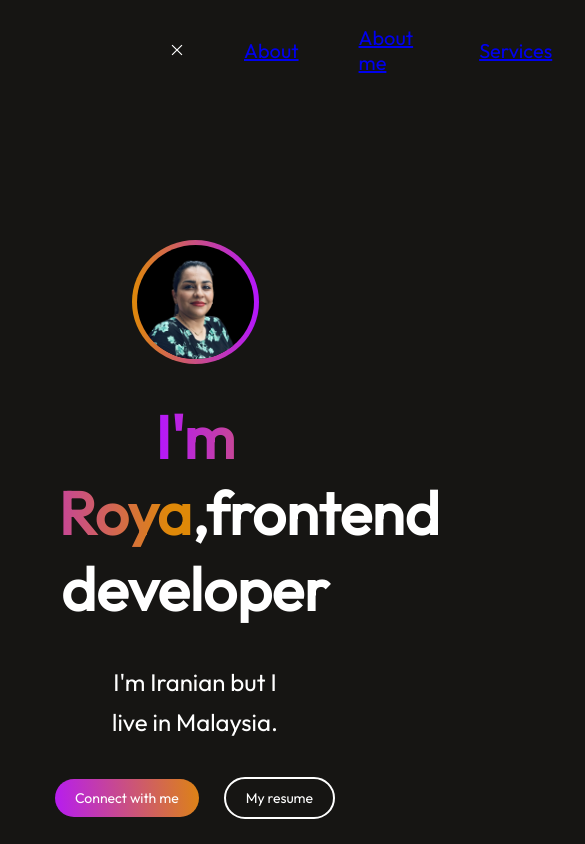
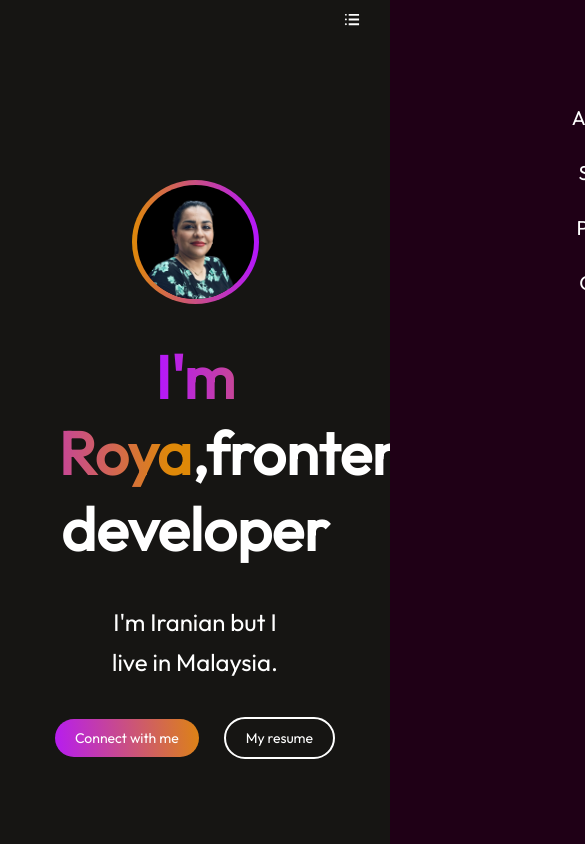
Before and after one commit to RoyaRastegar/my-portfolio-react, a React (Vite) app: page / in a window 390 px wide. Shown: the top 844 px of the page, 585 px wide, since content can reach past the window. Built offline with nearby package versions, Linux system fonts and the light colour scheme.

Commit message:
add anchor-link to navbar

```diff
--- a/src/components/Navbar/Navbar.css
+++ b/src/components/Navbar/Navbar.css
@@ -30,3 +30,52 @@
   -webkit-background-clip: text;
   -webkit-text-fill-color: transparent;
 }
+.anchor-link {
+  text-decoration: none;
+  color: white;
+}
+.nav-mob-close {
+  display: none;
+}
+.nav-mob-open {
+  display: none;
+}
+@media (max-width: 768px) {
+  .navbar {
+    margin: 20px 50px;
+  }
+  .nav-connect {
+    display: none;
+  }
+  .nav-mob-open {
+    display: block;
+    position: fixed;
+    right: 30px;
+  }
+  .nav-mob-close {
+    display: block;
+    position: relative;
+    top: 30px;
+    left: 150px;
+    width: 30px;
+  }
+  .nav-menu {
+    position: fixed;
+    flex-direction: column;
+    align-items: center;
+    top: 0;
+    gap: 30px;
+    background-color: #1f0016;
+    width: 350px;
+    height: 100%;
+    z-index: 2;
+    transition: right 03s;
+    right: -350px;
+  }
+  .nav-menu li {
+    font-size: 20px;
+    flex-direction: row;
+    padding-left: 100px;
+    gap: 20px;
+  }
+}
```
